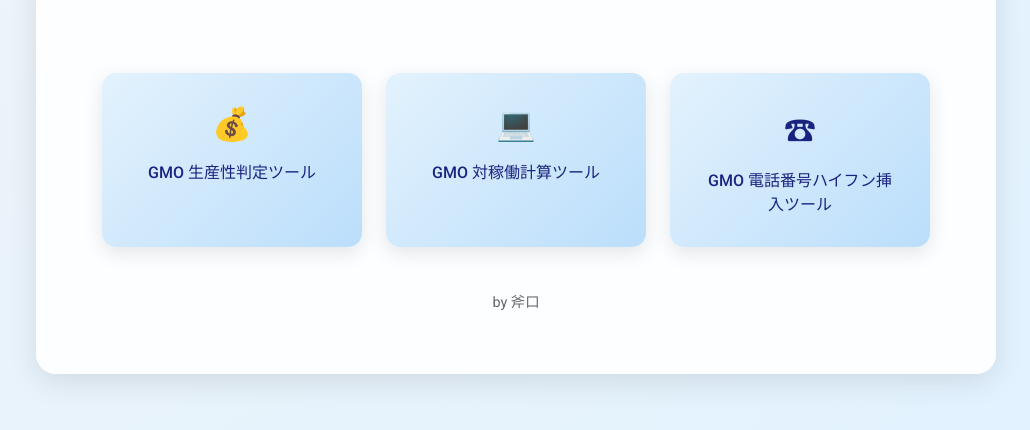
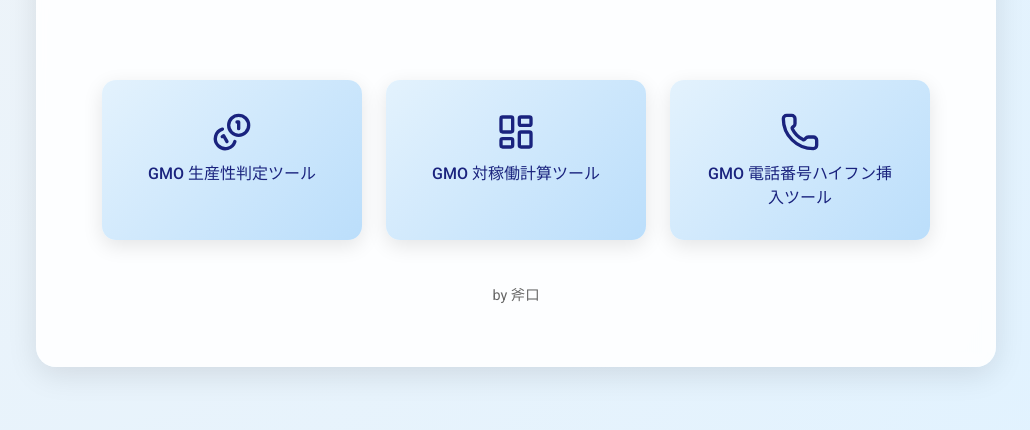
Before and after one commit to e-axe/gmo-tools, a plain HTML site: page index.html in a window 1280 px wide. Shown: the part 298-728 px from the top of the page, without its empty margins (124-1154 px from the left). Drawn offline with nearby package versions, Linux system fonts and the light colour scheme.

Commit message:
Update index.html

```diff
--- a/index.html
+++ b/index.html
@@ -6,6 +6,8 @@
   <meta name="viewport" content="width=device-width, initial-scale=1">
   <!-- Google Fonts -->
   <link href="https://fonts.googleapis.com/css2?family=Roboto:wght@400;500&display=swap" rel="stylesheet">
+  <!-- Lucide Icons CDN -->
+  <script src="https://unpkg.com/lucide@latest"></script>
   <style>
     * {
       box-sizing: border-box;
@@ -68,23 +70,12 @@
       box-shadow: 0 12px 30px rgba(0, 0, 0, 0.2);
       background: linear-gradient(135deg, #bbdefb, #90caf9);
     }
-    .tool-card:nth-child(1)::before {
-      content: "\1F4B0"; /* 💰 お金系 */
-      font-size: 2rem;
+    .tool-card svg {
       display: block;
-      margin-bottom: 0.5em;
-    }
-    .tool-card:nth-child(2)::before {
-      content: "\1F4BB"; /* 💻 そのまま */
-      font-size: 2rem;
-      display: block;
-      margin-bottom: 0.5em;
-    }
-    .tool-card:nth-child(3)::before {
-      content: "\260E"; /* ☎ 電話 */
-      font-size: 2rem;
-      display: block;
-      margin-bottom: 0.5em;
+      margin: 0 auto 0.5em;
+      width: 40px;
+      height: 40px;
+      stroke: #1a237e;
     }
     .credit {
       margin-top: 3em;
@@ -97,11 +88,23 @@
   <div class="container">
     <h1>GMO ツールポータル</h1>
     <div class="tool-grid">
-      <a class="tool-card" href="seisansei.html">GMO 生産性判定ツール</a>
-      <a class="tool-card" href="taikadou2025.html">GMO 対稼働計算ツール</a>
-      <a class="tool-card" href="bangou_henkan.htm">GMO 電話番号ハイフン挿入ツール</a>
+      <a class="tool-card" href="seisansei.html">
+        <svg data-lucide="coins"></svg>
+        <div>GMO 生産性判定ツール</div>
+      </a>
+      <a class="tool-card" href="taikadou2025.html">
+        <svg data-lucide="layout-dashboard"></svg>
+        <div>GMO 対稼働計算ツール</div>
+      </a>
+      <a class="tool-card" href="bangou_henkan.htm">
+        <svg data-lucide="phone"></svg>
+        <div>GMO 電話番号ハイフン挿入ツール</div>
+      </a>
     </div>
     <p class="credit">by 斧口</p>
   </div>
+  <script>
+    lucide.createIcons();
+  </script>
 </body>
 </html>
```
